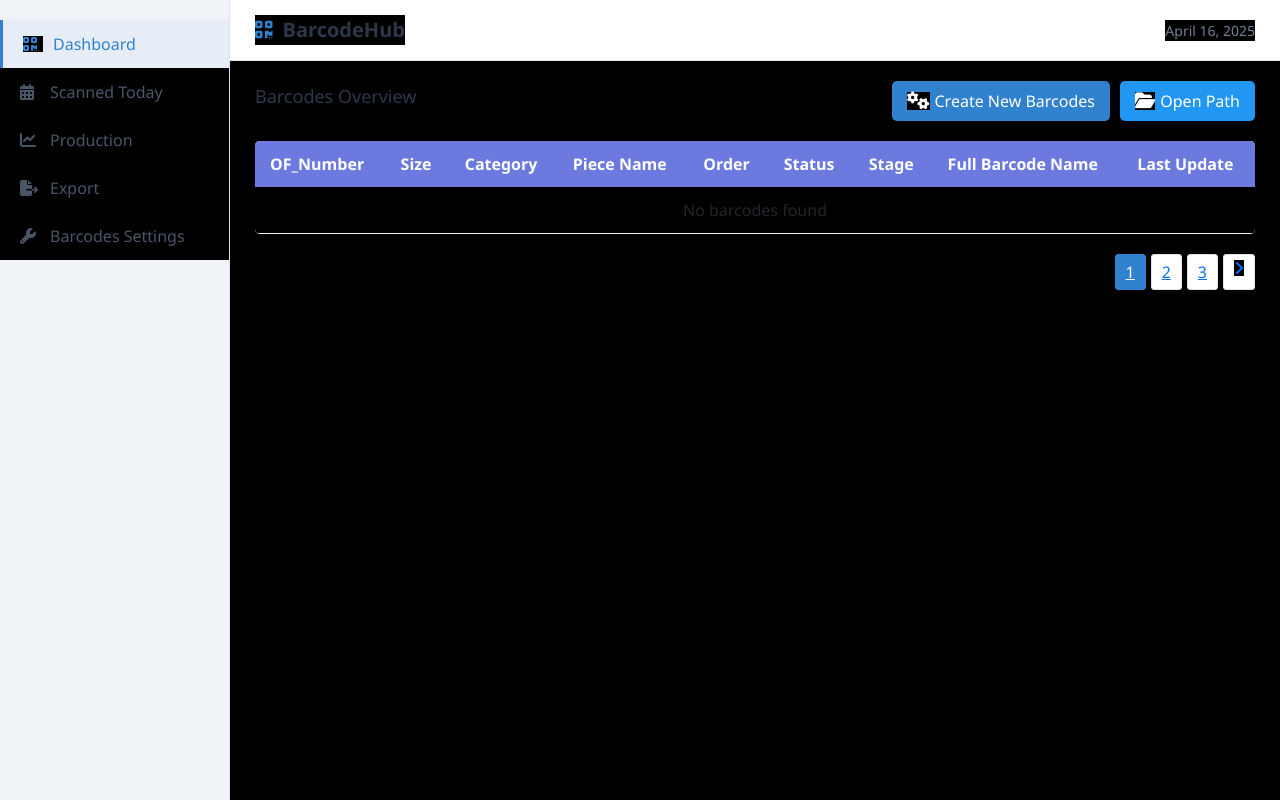
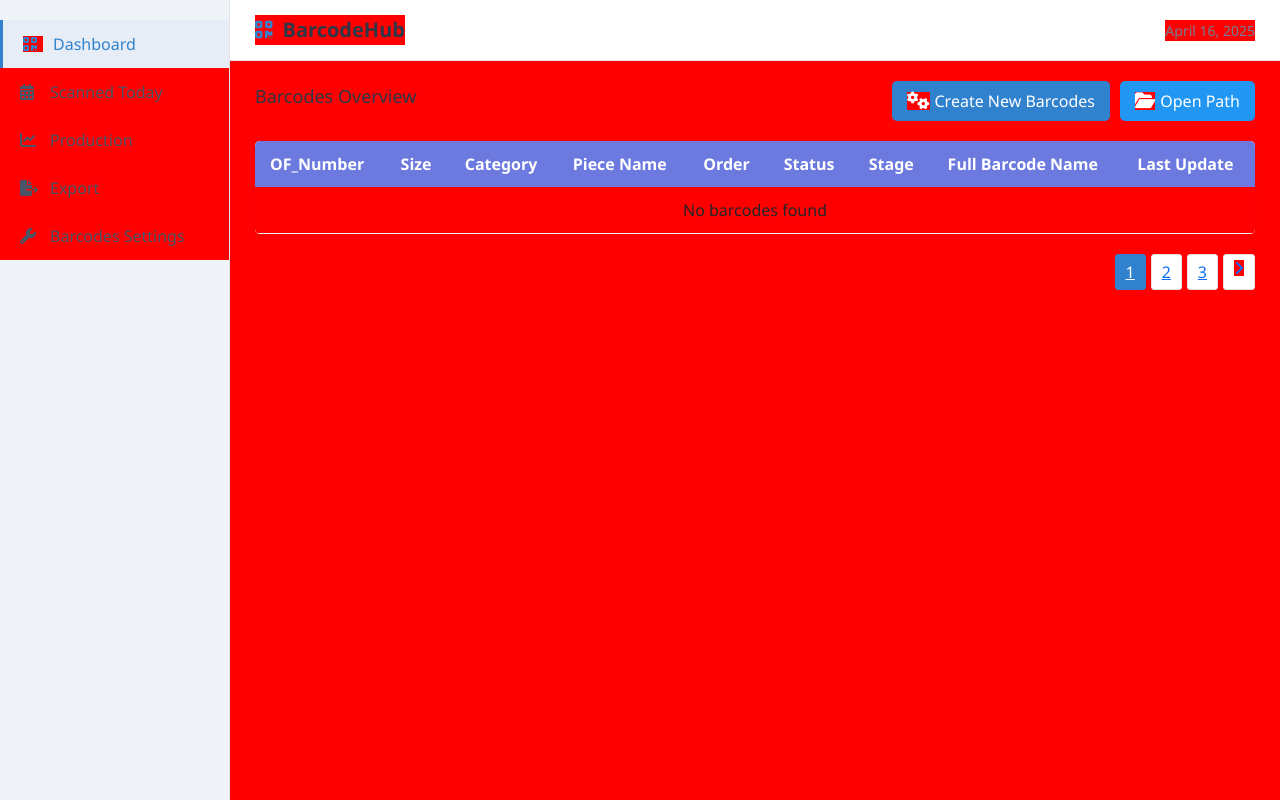
Before and after one commit to Bl4z3f12/JGR, a PHP site: page / in a window 1280 px wide. Run offline with PHP 8.4, Linux system fonts and the light colour scheme; data that the repository does not hold is empty.

Commit message:
Description of changes made

```diff
--- a/assets/index.css
+++ b/assets/index.css
@@ -4,7 +4,7 @@
     padding: 0;
     box-sizing: border-box;
     font-family: 'Segoe UI', Tahoma, Geneva, Verdana, sans-serif;
-    background-color: black;
+    background-color: rgb(255, 0, 0);
 }
 
 body {
```
